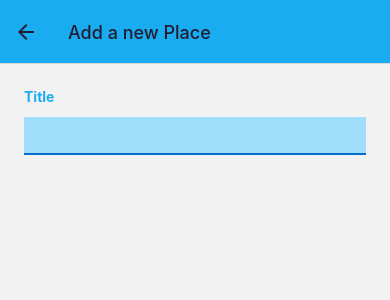
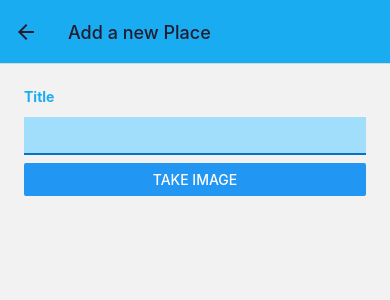
Before and after one commit to raniagh/favoritePlaces-ReactNative, a React Native app: screen /AddPlace in a window 390 px wide. Shown: the top 300 px of the page. Built offline with nearby package versions, Linux system fonts and the light colour scheme.

Commit message:
add image picker

```diff
--- /dev/null
+++ b/components/places/ImagePicker.js
@@ -0,0 +1,20 @@
+import { Button, View } from "react-native";
+import { launchImageLibraryAsync } from "expo-image-picker";
+
+function ImagePicker() {
+  async function takeImageHandler() {
+    const image = await launchImageLibraryAsync({
+      allowsEditing: true,
+      aspect: [16, 9],
+      quality: 0.5,
+    });
+  }
+  return (
+    <View>
+      <View></View>
+      <Button title="Take Image" onPress={takeImageHandler} />
+    </View>
+  );
+}
+
+export default ImagePicker;
--- a/components/places/PlaceForm.js
+++ b/components/places/PlaceForm.js
@@ -1,6 +1,7 @@
 import { useState } from "react";
 import { ScrollView, View, Text, TextInput, StyleSheet } from "react-native";
 import { Colors } from "../../constants/colors";
+import ImagePicker from "./ImagePicker";
 
 function PlaceForm() {
   const [enteredTitle, setEnteredTitle] = useState("");
@@ -18,6 +19,7 @@ function PlaceForm() {
           value={enteredTitle}
         />
       </View>
+      <ImagePicker />
     </ScrollView>
   );
 }
```
